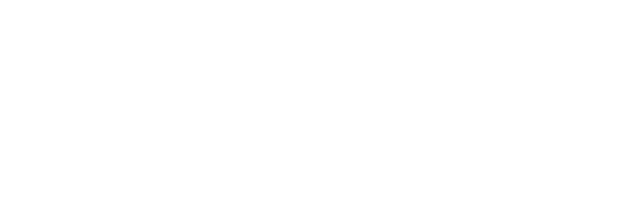
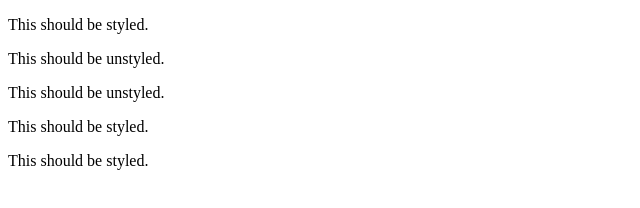
Before and after one commit to Phant2mGhost/odin-css-descendant-combinator, a plain HTML site: page index.html in a window 1280 px wide. Shown: the whole page, without its empty margins (0-640 px from the left). Drawn offline with Linux system fonts and the light colour scheme.

Commit message:
Add content index.html

```diff
--- a/index.html
+++ b/index.html
@@ -7,5 +7,10 @@
 	</head>
 
 	<body>
+		<div><p>This should be styled.</p></div>
+		<p>This should be unstyled.</p>
+		<p>This should be unstyled.</p>
+		<div><p>This should be styled.</p></div>
+		<div><p>This should be styled.</p></div>
 	</body>
 </html>
```
